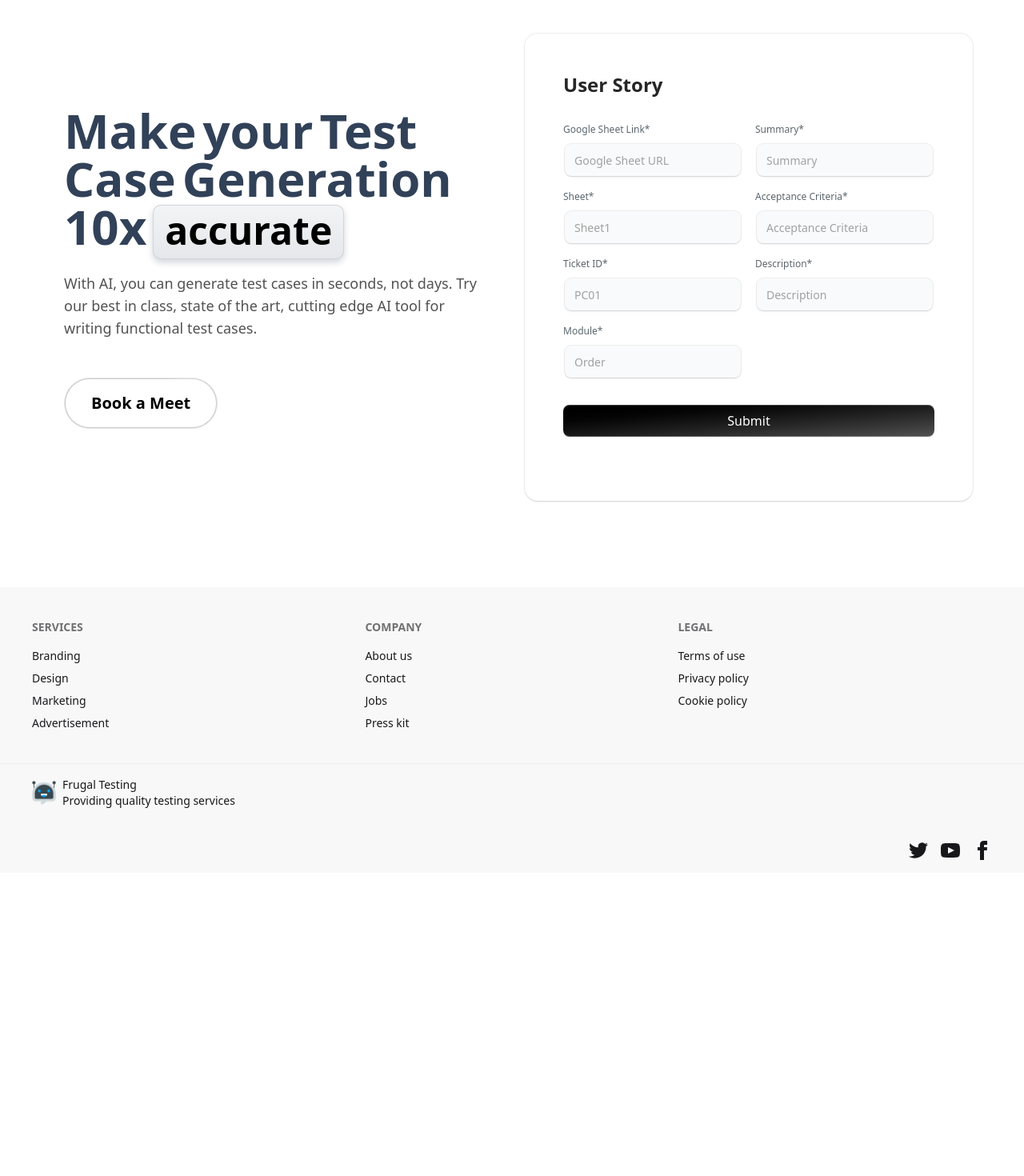
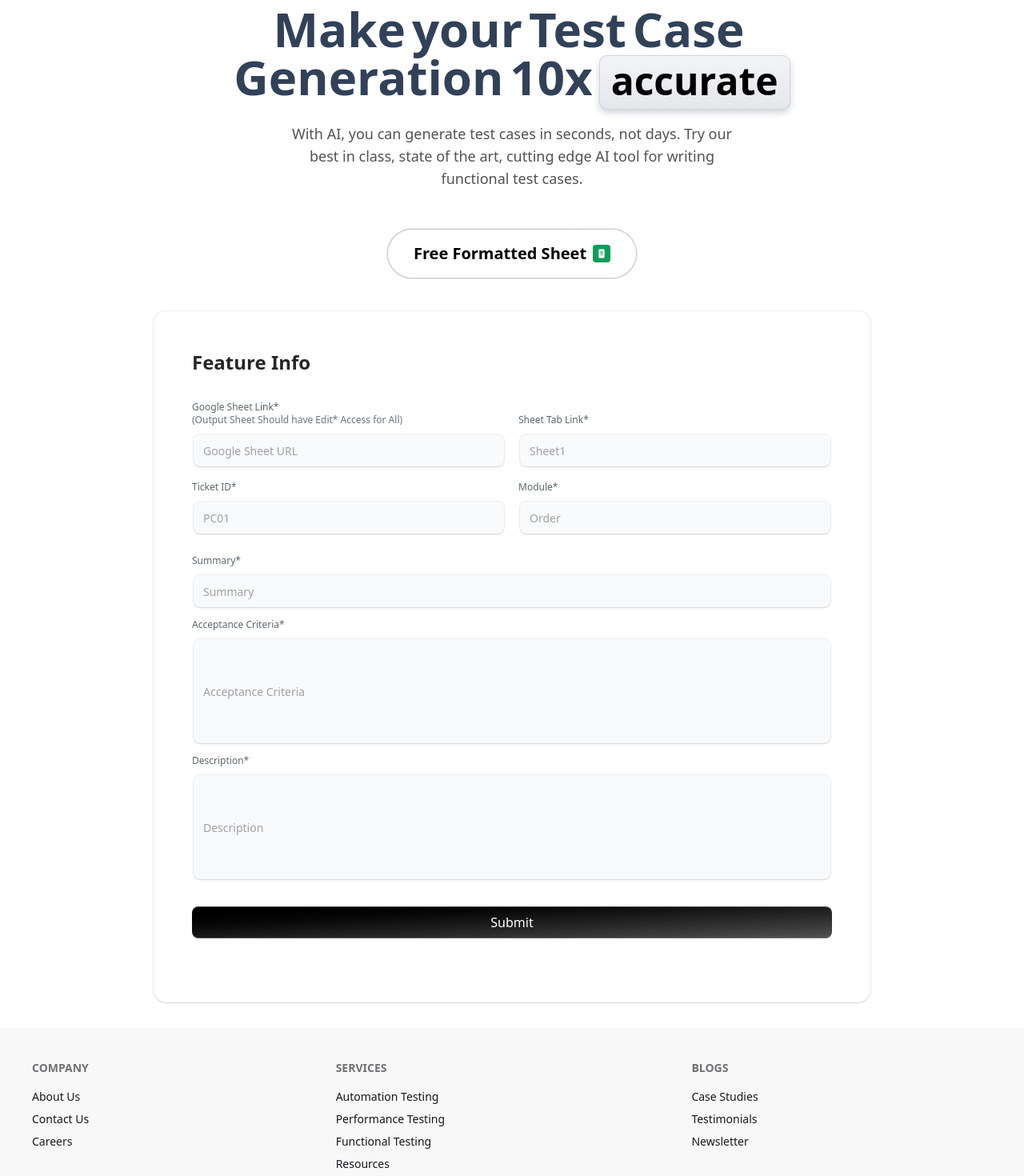
Before and after one commit to sharmarishikesh1215/aitestagent, a Next.js app: page / in a window 1280 px wide. Shown: the part 120-1590 px from the top of the page at 80% size. Before the commit the page ends 1211 px from the top, so only its background shows below. Built offline with nearby package versions, Linux system fonts and the light colour scheme.

Commit message:
Layout Changes Missing Link Added Formatted Sheet Added

```diff
--- a/app/(root)/page.tsx
+++ b/app/(root)/page.tsx
@@ -4,7 +4,7 @@ import { SignupFormDemo } from "../components/Signup";
 export default function Home() {
   return (
     <main className="flex min-h-screen flex-col items-center justify-center px-4 py-8">
-      <div className="flex flex-col md:flex-row w-full max-w-6xl gap-8">
+      <div className="flex-row md:flex-row w-full gap-8">
         {/* Left Section */}
         <div className="flex-1 flex items-center justify-center">
           <HeroSectionOne />
--- a/app/components/ButtonHero.tsx
+++ b/app/components/ButtonHero.tsx
@@ -9,10 +9,24 @@ export function HoverBorderGradientDemo() {
         containerClassName="rounded-full"
         as="button"
         className="dark:bg-black bg-white text-black dark:text-white flex items-center space-x-2 px-8 py-4 text-xl font-semibold"
-        onClick={() => window.open("https://www.frugaltesting.com/book-a-meet", "_blank")}
+        onClick={() =>
+          window.open(
+            "https://docs.google.com/spreadsheets/d/1AyZ-NfjDVHGfS1vuaGxLTn12O1uXetTfWxZ9DRQTaKg/edit?gid=0#gid=0",
+            "_blank"
+          )
+        }
       >
         {/* <AceternityLogo /> */}
-        <span>Book a Meet</span>
+        <span className="flex items-center gap-2">
+          Free Formatted Sheet
+          <svg xmlns="http://www.w3.org/2000/svg" width="22" height="22" viewBox="0 0 48 48" fill="none">
+            <rect width="48" height="48" rx="8" fill="#0F9D58"/>
+            <path d="M16 14C16 12.8954 16.8954 12 18 12H30C31.1046 12 32 12.8954 32 14V34C32 35.1046 31.1046 36 30 36H18C16.8954 36 16 35.1046 16 34V14Z" fill="white"/>
+            <rect x="20" y="18" width="8" height="2" rx="1" fill="#0F9D58"/>
+            <rect x="20" y="22" width="8" height="2" rx="1" fill="#0F9D58"/>
+            <rect x="20" y="26" width="8" height="2" rx="1" fill="#0F9D58"/>
+          </svg>
+        </span>
       </HoverBorderGradient>
     </div>
   );
--- a/app/components/Footer.jsx
+++ b/app/components/Footer.jsx
@@ -3,24 +3,88 @@ export default function Footer() {
       <>
         <footer className="footer sm:footer-horizontal bg-base-200 text-base-content p-10">
           <nav>
-            <h6 className="footer-title">Services</h6>
-            <a className="link link-hover">Branding</a>
-            <a className="link link-hover">Design</a>
-            <a className="link link-hover">Marketing</a>
-            <a className="link link-hover">Advertisement</a>
+            <h6 className="footer-title" targe="_blank">
+              Company
+            </h6>
+
+            <a
+              className="link link-hover"
+              href="https://www.frugaltesting.com/about-us"
+              targe="_blank"
+            >
+              About Us
+            </a>
+            <a
+              className="link link-hover"
+              href="https://www.frugaltesting.com/contact-us"
+              targe="_blank"
+            >
+              Contact Us
+            </a>
+            <a
+              className="link link-hover"
+              href="https://www.frugaltesting.com/careers"
+              targe="_blank"
+            >
+              Careers
+            </a>
           </nav>
           <nav>
-            <h6 className="footer-title">Company</h6>
-            <a className="link link-hover">About us</a>
-            <a className="link link-hover">Contact</a>
-            <a className="link link-hover">Jobs</a>
-            <a className="link link-hover">Press kit</a>
+            <h6 className="footer-title">Services</h6>
+            <a
+              className="link link-hover"
+              href="https://www.frugaltesting.com/services/automation-testing"
+              targe="_blank"
+            >
+              Automation Testing
+            </a>
+            <a
+              className="link link-hover"
+              href="https://www.frugaltesting.com/services/performance-testing"
+              targe="_blank"
+            >
+              Performance Testing
+            </a>
+            <a
+              className="link link-hover"
+              href="https://www.frugaltesting.com/services/functional-testing"
+              targe="_blank"
+            >
+              Functional Testing
+            </a>
+            <a className="link link-hover" targe="_blank">
+              Resources
+            </a>
           </nav>
           <nav>
-            <h6 className="footer-title">Legal</h6>
-            <a className="link link-hover">Terms of use</a>
-            <a className="link link-hover">Privacy policy</a>
-            <a className="link link-hover">Cookie policy</a>
+            <h6
+              className="footer-title"
+              href="https://www.frugaltesting.com/blogs"
+              targe="_blank"
+            >
+              Blogs
+            </h6>
+            <a
+              className="link link-hover"
+              href="https://www.frugaltesting.com/case-studies"
+              targe="_blank"
+            >
+              Case Studies
+            </a>
+            <a
+              className="link link-hover"
+              href="https://www.frugaltesting.com/testimonial-page"
+              targe="_blank"
+            >
+              Testimonials
+            </a>
+            <a
+              className="link link-hover"
+              href="https://www.frugaltesting.com/newsletter"
+              targe="_blank"
+            >
+              Newsletter
+            </a>
           </nav>
         </footer>
         <footer className="footer bg-base-200 text-base-content border-base-300 border-t px-10 py-4">
@@ -38,7 +102,7 @@ export default function Footer() {
               <path d="M22.672 15.226l-2.432.811.841 2.515c.33 1.019-.209 2.127-1.23 2.456-1.15.325-2.148-.321-2.463-1.226l-.84-2.518-5.013 1.677.84 2.517c.391 1.203-.434 2.542-1.831 2.542-.88 0-1.601-.564-1.86-1.314l-.842-2.516-2.431.809c-1.135.328-2.145-.317-2.463-1.229-.329-1.018.211-2.127 1.231-2.456l2.432-.809-1.621-4.823-2.432.808c-1.355.384-2.558-.59-2.558-1.839 0-.817.509-1.582 1.327-1.846l2.433-.809-.842-2.515c-.33-1.02.211-2.129 1.232-2.458 1.02-.329 2.13.209 2.461 1.229l.842 2.515 5.011-1.677-.839-2.517c-.403-1.238.484-2.553 1.843-2.553.819 0 1.585.509 1.85 1.326l.841 2.517 2.431-.81c1.02-.33 2.131.211 2.461 1.229.332 1.018-.21 2.126-1.23 2.456l-2.433.809 1.622 4.823 2.433-.809c1.242-.401 2.557.484 2.557 1.838 0 .819-.51 1.583-1.328 1.847m-8.992-6.428l-5.01 1.675 1.619 4.828 5.011-1.674-1.62-4.829z"></path>
             </svg> */}
             <p>
-             Frugal Testing
+              Frugal Testing
               <br />
               Providing quality testing services
             </p>
--- a/app/components/Hero.tsx
+++ b/app/components/Hero.tsx
@@ -6,7 +6,7 @@ import { HoverBorderGradientDemo } from "./ButtonHero";
 
 export function HeroSectionOne() {
   return (
-    <div className="relative mx-auto my-2 flex max-w-xl flex-col items-start justify-center">
+    <div className="relative mx-auto my-2 flex flex-col items-center justify-center">
       {/* <div className="absolute inset-y-0 left-0 h-full w-px bg-neutral-200/80 dark:bg-neutral-800/80">
         <div className="absolute top-0 h-40 w-px bg-gradient-to-b from-transparent via-blue-500 to-transparent" />
       </div> */}
@@ -17,8 +17,8 @@ export function HeroSectionOne() {
         <div className="absolute mx-auto h-px w-40 bg-gradient-to-r from-transparent via-blue-500 to-transparent" />
       </div> */}
 
-      <div className="px-4 py-4 md:py-8">
-        <h1 className="relative z-10 mx-0 max-w-2xl text-left text-4xl font-bold text-slate-700 md:text-4xl lg:text-6xl dark:text-slate-300">
+      <div className="px-4 py-4 md:py-8 flex flex-col items-center">
+        <h1 className="relative z-10 mx-0 max-w-4xl text-center text-4xl font-bold text-slate-700 md:text-4xl lg:text-6xl dark:text-slate-300">
           {"Make your Test Case Generation 10x"
             .split(" ")
             .map((word, index) => (
@@ -49,7 +49,7 @@ export function HeroSectionOne() {
             duration: 0.3,
             delay: 0.8,
           }}
-          className="relative z-10 mx-0 max-w-xl py-4 text-left text-lg font-normal text-neutral-600 dark:text-neutral-400"
+          className="relative z-10 mx-0 max-w-xl py-4 text-center text-lg font-normal text-neutral-600 dark:text-neutral-400"
         >
           With AI, you can generate test cases in seconds, not days. Try our
           best in class, state of the art, cutting edge AI tool for writing
@@ -66,11 +66,8 @@ export function HeroSectionOne() {
             duration: 0.3,
             delay: 1,
           }}
-          className="relative z-10 mt-8 flex flex-wrap items-start justify-start gap-4"
+          className="relative z-10 mt-8 flex flex-wrap items-center justify-center gap-4"
         >
-          {/* <button className="w-60 transform rounded-lg bg-black px-6 py-2 font-medium text-white transition-all duration-300 hover:-translate-y-0.5 hover:bg-gray-800 dark:bg-white dark:text-black dark:hover:bg-gray-200">
-            Book a meet
-          </button> */}
           <HoverBorderGradientDemo />
         </motion.div>
       </div>
--- a/app/components/Navbar.tsx
+++ b/app/components/Navbar.tsx
@@ -15,16 +15,16 @@ import { useState } from "react";
 export function NavbarDemo() {
   const navItems = [
     {
-      name: "Features",
-      link: "#features",
+      name: "About Us",
+      link: "https://www.frugaltesting.com/about-us",
     },
     {
-      name: "Pricing",
-      link: "#pricing",
+      name: "Services",
+      link: "https://www.frugaltesting.com/",
     },
     {
-      name: "Contact",
-      link: "#contact",
+      name: "Case Studies",
+      link: "https://www.frugaltesting.com/case-studiesntact",
     },
   ];
 
--- a/app/components/Signup.tsx
+++ b/app/components/Signup.tsx
@@ -59,16 +59,23 @@ export function SignupFormDemo() {
   const inputClassName = "text-sm placeholder:text-sm";
 
   return (
-    <div className="shadow-input mx-auto w-full max-w-2xl rounded-none bg-white p-8 md:rounded-2xl md:p-12 dark:bg-black">
+    <div className="shadow-input mx-auto w-full max-w-4xl rounded-none bg-white p-8 md:rounded-2xl md:p-12 dark:bg-black">
+      {/* ↑ changed max-w-2xl to max-w-4xl for a wider form */}
       <h2 className="text-2xl font-bold text-neutral-800 dark:text-neutral-200">
-        User Story
+        Feature Info
       </h2>
       <form className="my-8" onSubmit={handleSubmit}>
         <div className="flex flex-col md:flex-row gap-4">
           {/* Left column */}
           <div className="flex-1 flex flex-col gap-4">
             <LabelInputContainer>
-              <CustomLabel htmlFor="os">Google Sheet Link*</CustomLabel>
+              <CustomLabel htmlFor="os">
+                Google Sheet Link*
+                <br />
+                <span className="text-xs text-gray-500 dark:text-gray-400">
+                  (Output Sheet Should have Edit* Access for All)
+                </span>
+              </CustomLabel>
               <Input
                 id="os"
                 name="os"
@@ -80,19 +87,7 @@ export function SignupFormDemo() {
                 className={inputClassName}
               />
             </LabelInputContainer>
-            <LabelInputContainer>
-              <CustomLabel htmlFor="sheet">Sheet*</CustomLabel>
-              <Input
-                id="sheet"
-                name="sheet"
-                placeholder="Sheet1"
-                type="text"
-                value={form.sheet}
-                onChange={handleChange}
-                required
-                className={inputClassName}
-              />
-            </LabelInputContainer>
+
             <LabelInputContainer>
               <CustomLabel htmlFor="ticketId">Ticket ID*</CustomLabel>
               <Input
@@ -101,6 +96,22 @@ export function SignupFormDemo() {
                 placeholder="PC01"
                 type="text"
                 value={form.ticketId}
+                onChange={handleChange}
+                required
+                className={inputClassName}
+              />
+            </LabelInputContainer>
+          </div>
+          {/* Right column */}
+          <div className="flex-1 flex flex-col gap-4 mt-4">
+            <LabelInputContainer>
+              <CustomLabel htmlFor="sheet">Sheet Tab Link*</CustomLabel>
+              <Input
+                id="sheet"
+                name="sheet"
+                placeholder="Sheet1"
+                type="text"
+                value={form.sheet}
                 onChange={handleChange}
                 required
                 className={inputClassName}
@@ -120,8 +131,8 @@ export function SignupFormDemo() {
               />
             </LabelInputContainer>
           </div>
-          {/* Right column */}
-          <div className="flex-1 flex flex-col gap-4">
+        </div>
+        <div className="mt-6 flex flex-col space-y-3">
           <LabelInputContainer>
             <CustomLabel htmlFor="summary">Summary*</CustomLabel>
             <Input
@@ -142,7 +153,7 @@ export function SignupFormDemo() {
               name="ac"
               placeholder="Acceptance Criteria"
               className={cn(
-                  "w-full rounded-md border border-gray-300 focus:border-black focus:ring-2 focus:ring-black dark:bg-zinc-900 dark:text-white resize-none transition-colors",
+                "h-[130px] w-full rounded-md border border-gray-300 focus:border-black focus:ring-2 focus:ring-black dark:bg-zinc-900 dark:text-white resize-none transition-colors",
                 inputClassName
               )}
               // rows={3}
@@ -158,13 +169,12 @@ export function SignupFormDemo() {
               id="desc"
               name="desc"
               placeholder="Description"
-                className={cn("w-full resize-none", inputClassName)}
+              className={cn("h-[130px] w-full resize-none", inputClassName)}
               value={form.desc}
               onChange={handleChange}
               required
             />
           </LabelInputContainer>
-          </div>
         </div>
         <button
           className="group/btn relative mt-8 block h-10 w-full rounded-md bg-gradient-to-br from-black to-neutral-600 font-medium text-white shadow-[0px_1px_0px_0px_#ffffff40_inset,0px_-1px_0px_0px_#ffffff40_inset] dark:bg-zinc-800 dark:from-zinc-900 dark:to-zinc-900 dark:shadow-[0px_1px_0px_0px_#27272a_inset,0px_-1px_0px_0px_#27272a_inset]"
```
Also changed, not shown: public/googlesheetlogo.png (added). Lines whose indentation alone changed are shown as unchanged.
